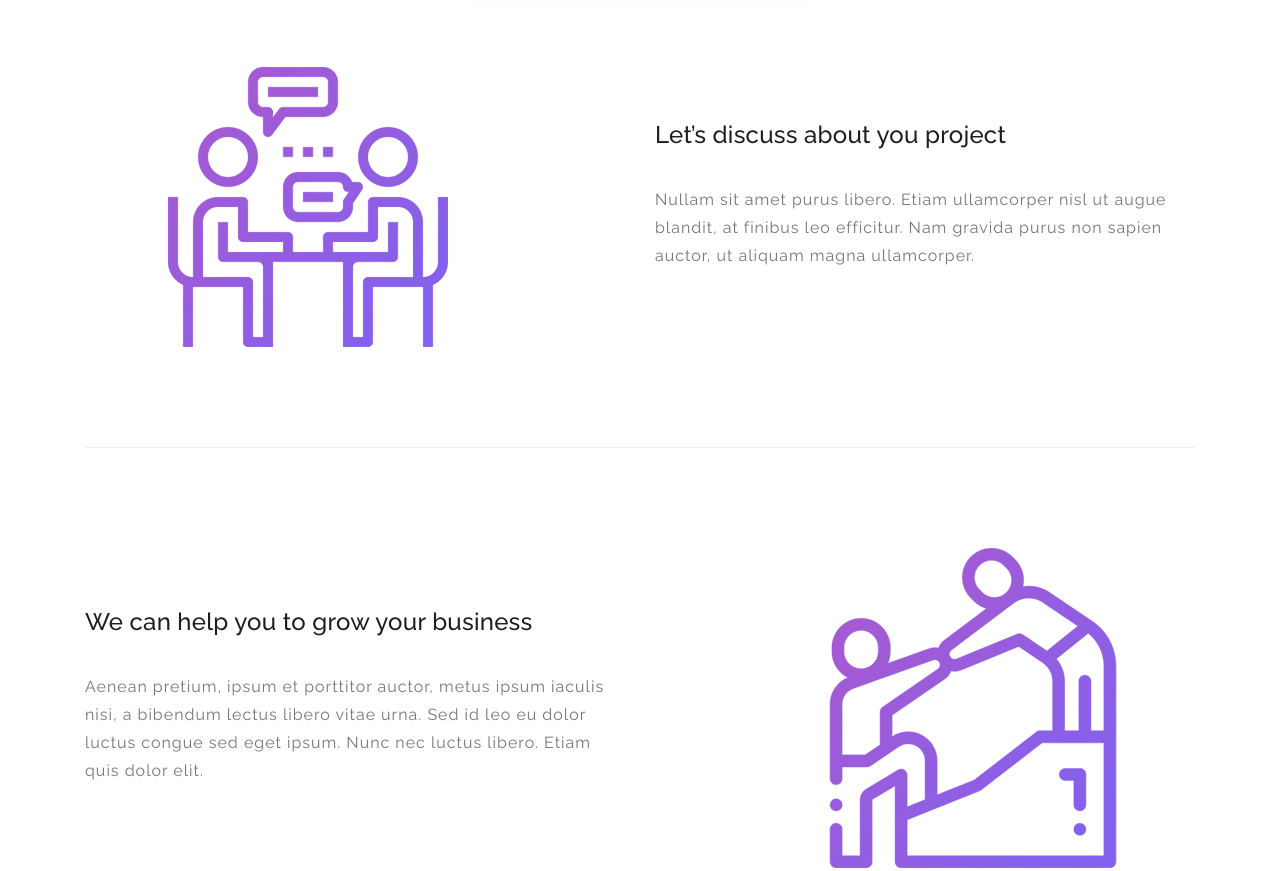
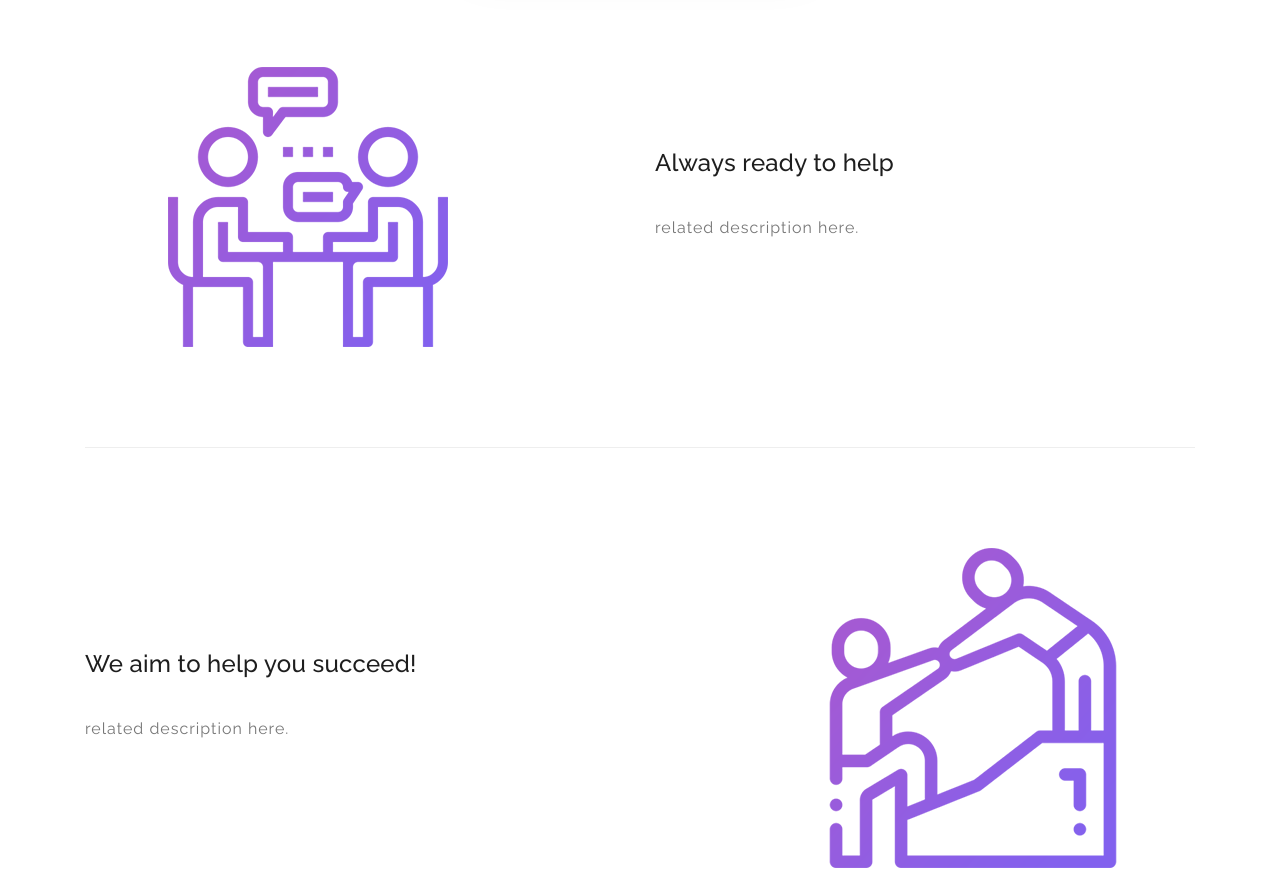
Before and after one commit to KeshavMajithia/UatU, a plain HTML site: page index.html in a window 1280 px wide. Shown: the part 985-1856 px from the top of the page. Drawn offline with Linux system fonts and the light colour scheme.

Commit message:
Update index.html

```diff
--- a/index.html
+++ b/index.html
@@ -66,7 +66,7 @@
             <div class="container">
                 <div class="row">
                     <div class="offset-xl-3 col-xl-6 offset-lg-2 col-lg-8 col-md-12 col-sm-12">
-                        <h1>We aim to build a <strong>community</strong><br>where like-minded people want to reach their<strong>study destination!</strong></h1>
+                        <h1>We aim to build a <strong>community</strong><br>where like-minded people want to reach their <strong>study destination!</strong></h1>
                         <p>Universities@USA has established a new discord server which is solely an educational platform.</p>
                         <a href="#features" class="main-button-slider">Discover More</a>
                     </div>
@@ -135,10 +135,10 @@
                 <div class="col-lg-1"></div>
                 <div class="col-lg-6 col-md-12 col-sm-12 align-self-center mobile-top-fix">
                     <div class="left-heading">
-                        <h2 class="section-title">Let’s discuss about you project</h2>
+                        <h2 class="section-title">Always ready to help</h2>
                     </div>
                     <div class="left-text">
-                        <p>Nullam sit amet purus libero. Etiam ullamcorper nisl ut augue blandit, at finibus leo efficitur. Nam gravida purus non sapien auctor, ut aliquam magna ullamcorper.</p>
+                        <p>related description here.</p>
                     </div>
                 </div>
             </div>
@@ -157,10 +157,10 @@
             <div class="row">
                 <div class="col-lg-6 col-md-12 col-sm-12 align-self-center mobile-bottom-fix">
                     <div class="left-heading">
-                        <h2 class="section-title">We can help you to grow your business</h2>
+                        <h2 class="section-title">We aim to help you succeed!</h2>
                     </div>
                     <div class="left-text">
-                        <p>Aenean pretium, ipsum et porttitor auctor, metus ipsum iaculis nisi, a bibendum lectus libero vitae urna. Sed id leo eu dolor luctus congue sed eget ipsum. Nunc nec luctus libero. Etiam quis dolor elit.</p>
+                        <p>related description here.</p>
                     </div>
                 </div>
                 <div class="col-lg-1"></div>
```
